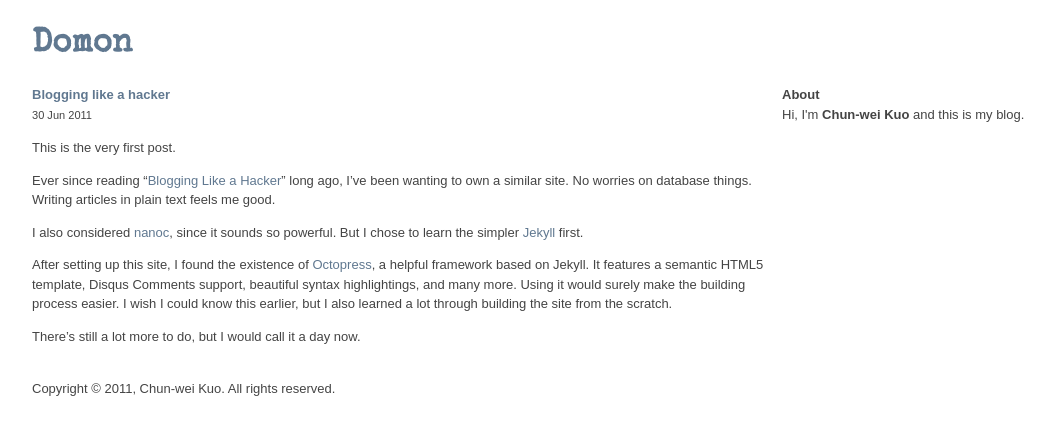
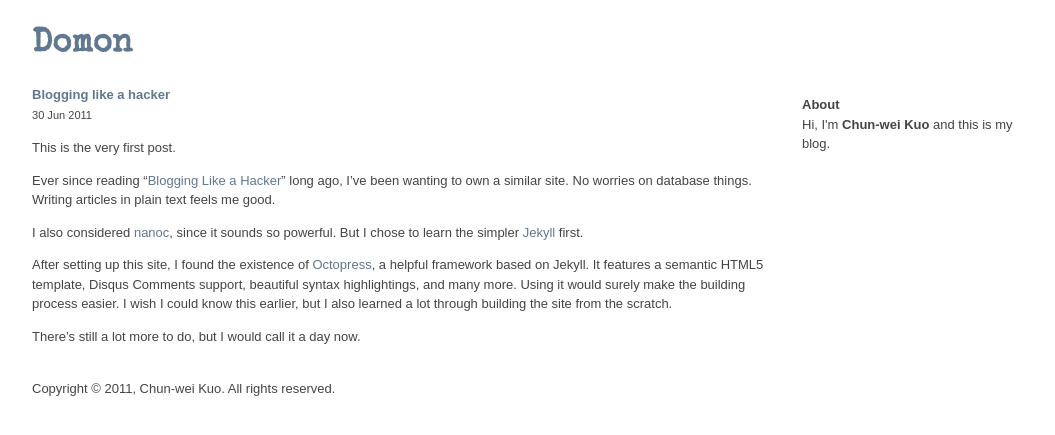
Before and after one commit to Domon/domon.github.com, a Jekyll site: the page built from index.html, in a window 1280 px wide. Shown: the top 435 px of the page, without its empty margins (108-1163 px from the left). Built offline with Jekyll 4.4.1, drawn with Linux system fonts in a browser that asks for light colours; nearby versions of some CDN libraries; Markdown is read by kramdown in place of the engine named in the settings.

Commit message:
Add margin to sidebar

```diff
--- a/css/style.css
+++ b/css/style.css
@@ -117,7 +117,8 @@ code, pre { font-family: Consolas, 'Lucida Console', 'Courier New', monospace, s
 
 #sidebar {
   float: right;
-  width: 250px;
+  margin: 10px;
+  width: 220px;
 }
 
 #articles > h1, #sidebar > h1 {
```
Also changed, not shown: 1 other file.
